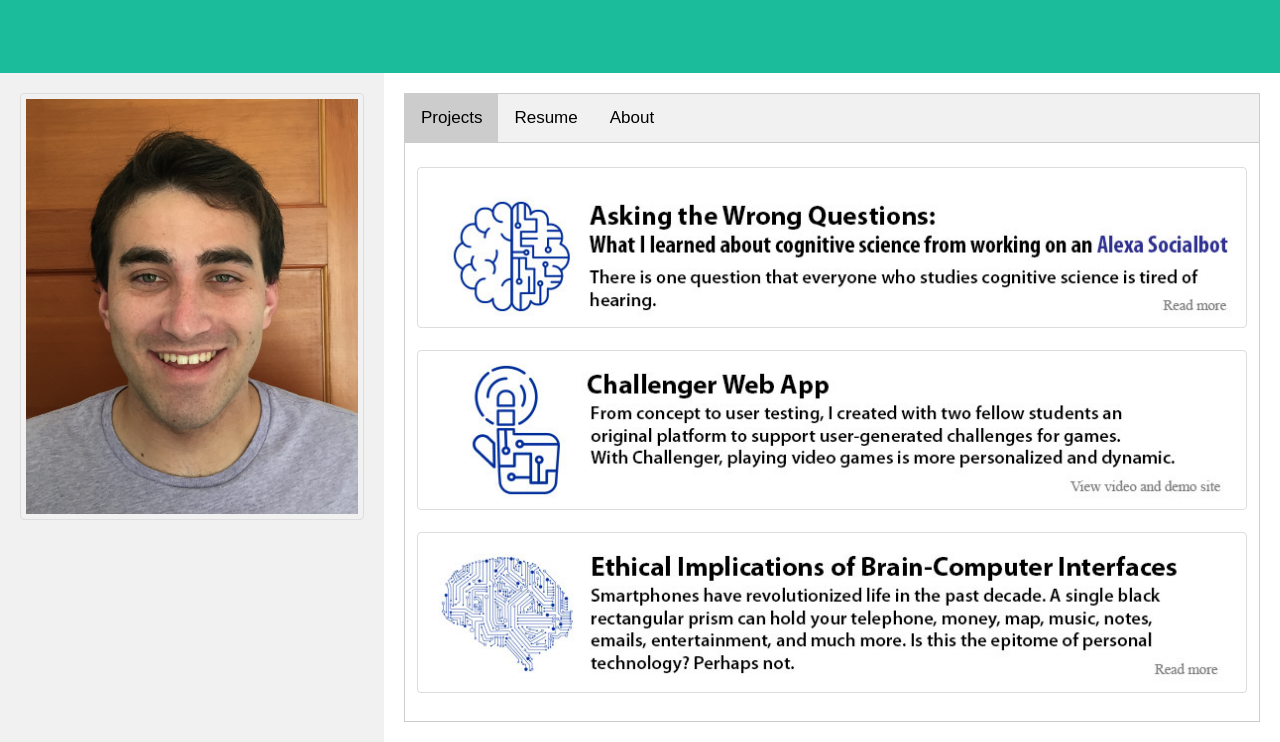
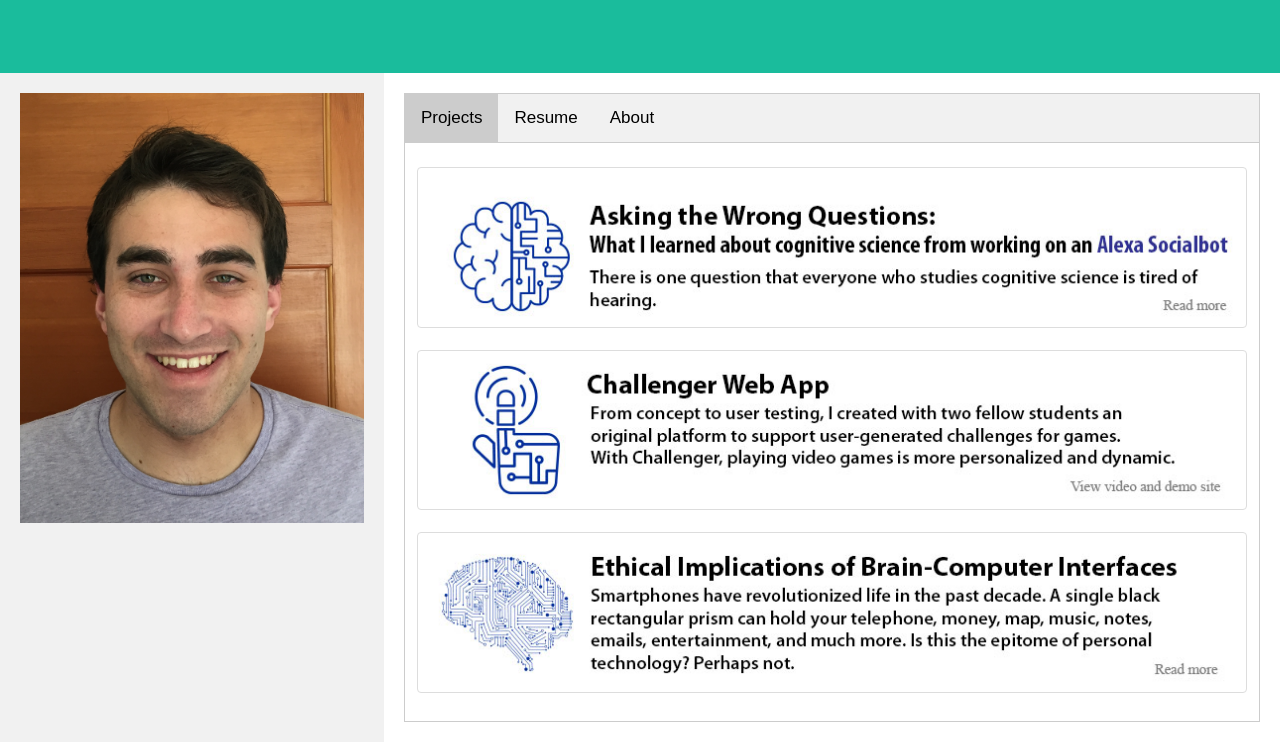
Before and after one commit to AbrahamBrauner/AbrahamBrauner.github.io, a plain HTML site: page index.html in a window 1280 px wide. Shown: the part 161-903 px from the top of the page. Drawn offline with Linux system fonts and the light colour scheme.

Commit message:
image formatting

```diff
--- a/index.html
+++ b/index.html
@@ -145,7 +145,10 @@ body {
   <!--  <h2>About Me</h2>
     <h5>Photo of me:</h5> -->
     <img src="IMG-1089.JPG" style="width:100%">
-
+<!--<center>
+  Contact:
+</center>
+email: abrauner@ucsd.edu-->
   </div>
   <div class="main">
     <!-- Navigation Bar -->
@@ -156,7 +159,7 @@ body {
     </div>
     <div id="Projects" class="tabcontent">
       <style>
-img {
+img.ex1 {
   border: 1px solid #ddd;
   border-radius: 4px;
   padding: 5px;
```
